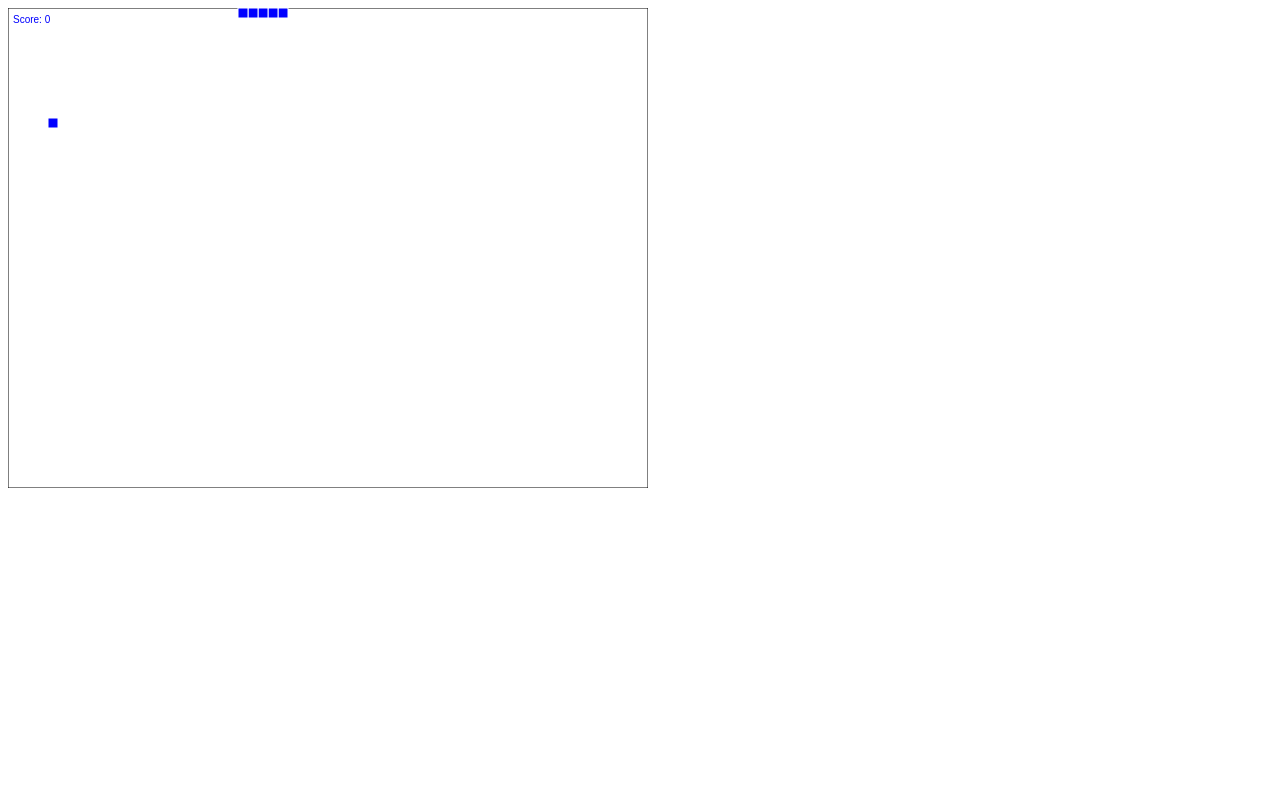
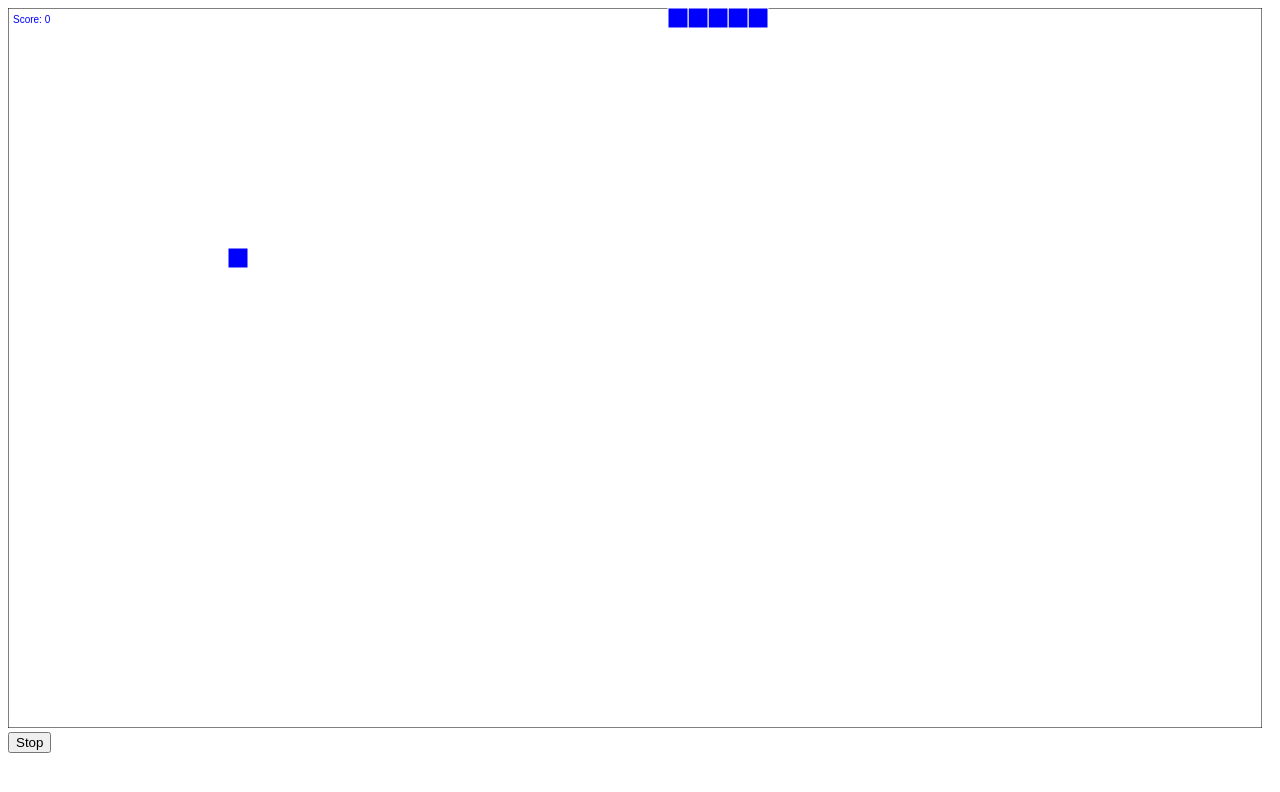
Before and after one commit to kirandcunha/PhoneGapSnake, a plain HTML site: page index.html in a window 1280 px wide. Drawn offline with nearby package versions, Linux system fonts and the light colour scheme; some packages are replaced by stand-ins of ours; a script that the page names is missing.

Commit message:
Reduced refresh rate, added color change, added play stop button

```diff
--- a/index.html
+++ b/index.html
@@ -10,26 +10,34 @@
 	content="user-scalable=no, initial-scale=1, maximum-scale=1, minimum-scale=1, width=device-width, height=device-height, target-densitydpi=device-dpi" />
 <body>
 
-	<!-- Lets make a simple snake game -->
-	<canvas id="canvas"></canvas>
-	<!-- 	<p id="dir"></p> -->
-
+	<div id="wrapper">
+		<canvas id="canvas"></canvas>
+		<button id="playStopButton">Stop</button>
+	</div>
 	<script>
 		$(document).ready(
 				function() {
 					//Canvas stuff
 					var canvas = $("#canvas")[0];
-					canvas.width = screen.width * 0.80;
-					canvas.height = screen.height * 0.80;
+
+					canvas.width = $(window).width() * .98;
+					canvas.height = $(window).height() * 0.90;
 					var ctx = canvas.getContext("2d");
 					var w = $("#canvas").width();
 					var h = $("#canvas").height();
 
 					//Lets save the cell width in a variable for easy control
-					var cw = 10;
+					var cw = 20;
 					var d;
 					var food;
 					var score;
+
+					var playing = true;
+
+					//to change color and blink
+					var justAte = false;
+					var blinkDuration = 15;
+					var blinkCount = blinkDuration;
 
 					//Lets create the snake now
 					var snake_array; //an array of cells to make up the snake
@@ -42,10 +50,10 @@
 						score = 0;
 
 						//Lets move the snake now using a timer which will trigger the paint function
-						//every 60ms
+						//every 150ms
 						if (typeof game_loop != "undefined")
 							clearInterval(game_loop);
-						game_loop = setInterval(paint, 60);
+						game_loop = setInterval(paint, 150);
 					}
 					init();
 
@@ -120,6 +128,7 @@
 								y : ny
 							};
 							score++;
+							justAte = true;
 							//Create new food
 							create_food();
 						} else {
@@ -131,22 +140,35 @@
 
 						snake_array.unshift(tail); //puts back the tail as the first cell
 
+						color = "blue";
+
+						if (justAte && blinkCount >= 0) {
+							if (blinkCount % 2 == 0) {
+								color = "red";
+							}
+							blinkCount--;
+							if (blinkCount <= 0) {
+								justAte = false;
+								blinkCount = blinkDuration;
+								;
+							}
+						}
 						for (var i = 0; i < snake_array.length; i++) {
 							var c = snake_array[i];
 							//Lets paint 10px wide cells
-							paint_cell(c.x, c.y);
+							paint_cell(c.x, c.y, color);
 						}
 
 						//Lets paint the food
-						paint_cell(food.x, food.y);
+						paint_cell(food.x, food.y, "blue");
 						//Lets paint the score
 						var score_text = "Score: " + score;
 						ctx.fillText(score_text, 5, 15);
 					}
 
 					//Lets first create a generic function to paint cells
-					function paint_cell(x, y) {
-						ctx.fillStyle = "blue";
+					function paint_cell(x, y, c) {
+						ctx.fillStyle = c;
 						ctx.fillRect(x * cw, y * cw, cw, cw);
 						ctx.strokeStyle = "white";
 						ctx.strokeRect(x * cw, y * cw, cw, cw);
@@ -191,6 +213,17 @@
 						//The snake is now keyboard controllable
 					})
 
+					$('#playStopButton').click(function() {
+						if (playing) {
+							clearInterval(game_loop);
+							playing = false;
+							$('#playStopButton').text('Play');
+						} else {
+							game_loop = setInterval(paint, 150);
+							playing = true;
+							$('#playStopButton').text('Stop');
+						}
+					});
 				})
 	</script>
 
```
